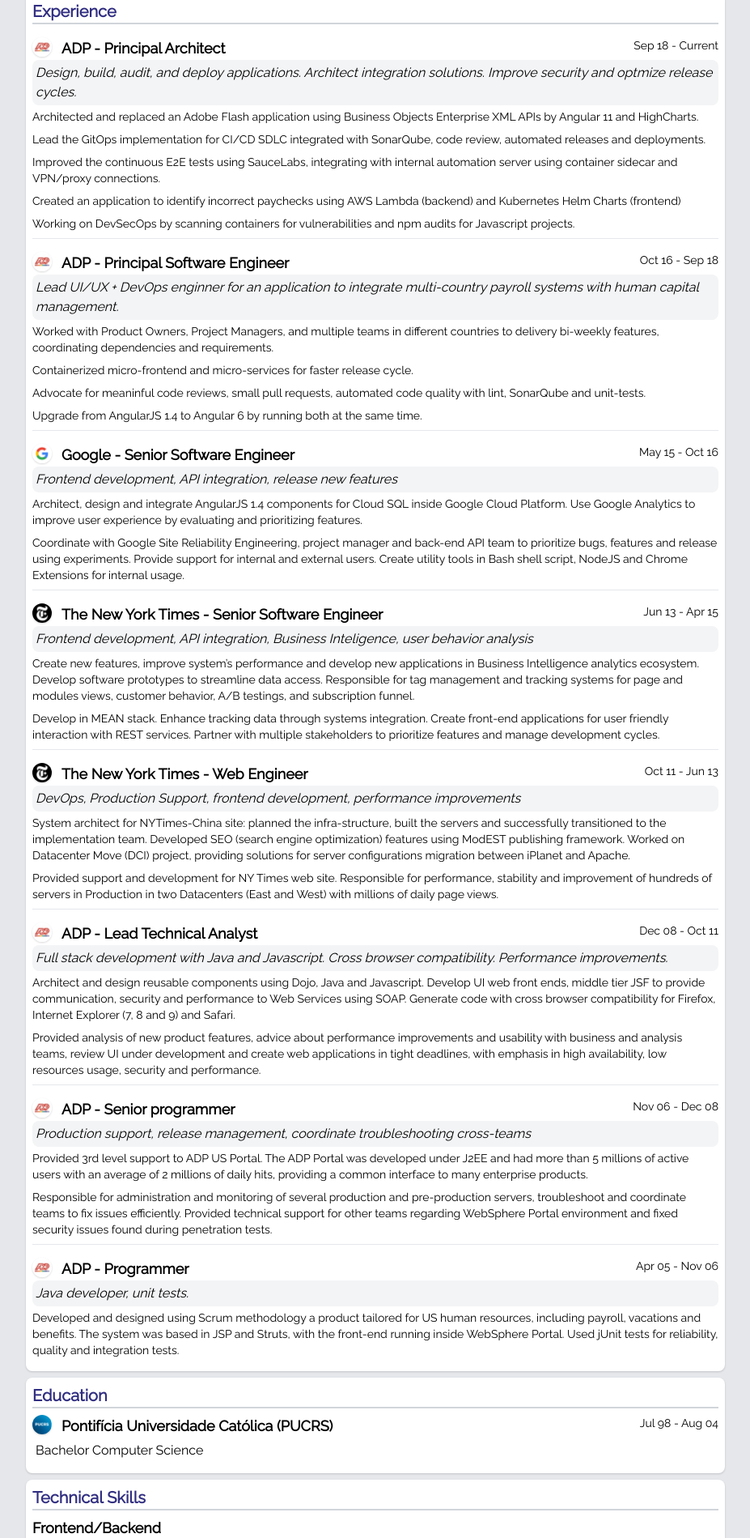
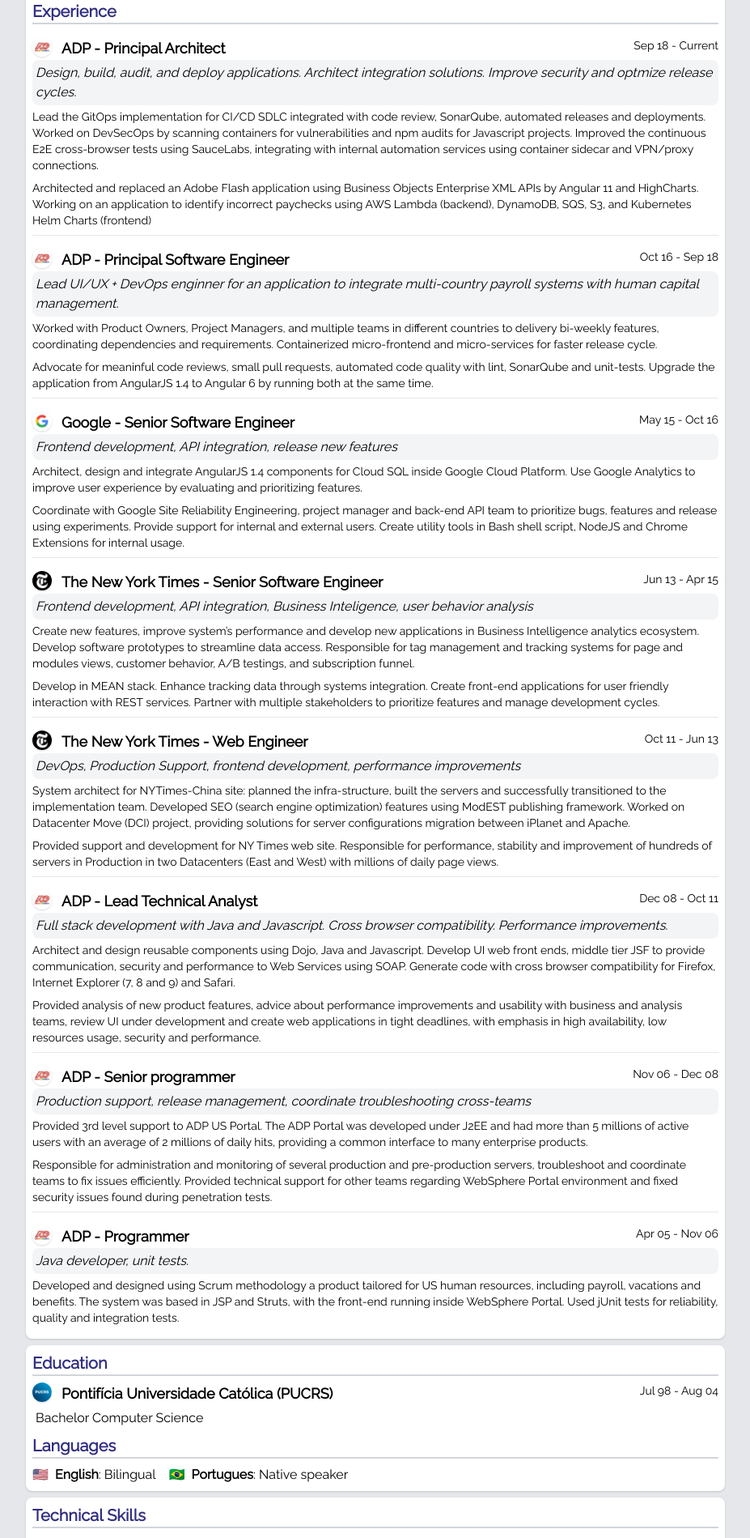
Before and after one commit to pitecus/meirelles, an Angular app: page / in a window 1280 px wide. Shown: the part 420-2319 px from the top of the page at 81% size, without its empty margins (176-1103 px from the left). Built offline with nearby package versions, Linux system fonts and the light colour scheme.

Commit message:
feat: add languages

```diff
--- a/src/app/app.component.html
+++ b/src/app/app.component.html
@@ -1,6 +1,6 @@
 <div class="flex flex-col justify-between p-4 space-y-2 min-h-screen max-w-4xl">
   <!-- Header -->
-  <header
+  <header *ngIf="resume && resume.basics"
     class="p-2 rounded-lg bg-white shadow print:shadow-none flex sm:flex-row flex-col sm:space-x-4 print:flex-row print:space-x-4">
     <!-- Photo, location and contacts -->
     <div class="whitespace-nowrap sm:border-r sm:pr-2 text-center sm:profile-card">
@@ -11,13 +11,13 @@
         src="assets/leo-meirelles.jpeg">
       <div class="sm:pb-0 pb-4 print:pb-0">
         <!-- Name -->
-        <h1 class="font-semibold text-2xl text-indigo-900 ">{{resume?.basics?.name}}</h1>
+        <h1 class="font-semibold text-2xl text-indigo-900 ">{{resume.basics.name}}</h1>
         <!-- Label -->
-        <p>{{resume?.basics?.label}}</p>
+        <p>{{resume.basics.label}}</p>
         <!-- Location -->
-        <p class="text-gray-500 text-sm mb-2">{{resume?.basics?.location?.city}},
-          {{resume?.basics?.location?.region}},
-          {{resume?.basics?.location?.countryCode }}
+        <p class="text-gray-500 text-sm mb-2">{{resume.basics.location?.city}},
+          {{resume.basics.location?.region}},
+          {{resume.basics.location?.countryCode }}
         </p>
         <!-- Phone contact -->
         <p class="flex pb-1 text-indigo-600">
@@ -30,8 +30,8 @@
           </svg>
           <a class="pl-2"
             rel="noopener noreferrer"
-            href="tel:{{resume?.basics?.phone}}">
-            {{resume?.basics?.phone}}
+            href="tel:{{resume.basics.phone}}">
+            {{resume.basics.phone}}
           </a>
         </p>
         <!-- Email contact -->
@@ -45,8 +45,8 @@
           </svg>
           <a class="pl-2"
             rel="noopener noreferrer"
-            href="mailto:{{resume?.basics?.email}}">
-            {{resume?.basics?.email}}
+            href="mailto:{{resume.basics.email}}">
+            {{resume.basics.email}}
           </a>
         </p>
         <!-- Website -->
@@ -63,8 +63,8 @@
           </svg>
           <a class="pl-2"
             rel="noopener noreferrer"
-            href="{{resume?.basics?.website}}">
-            {{resume?.basics?.website}}
+            href="{{resume.basics.website}}">
+            {{resume.basics.website}}
           </a>
         </p>
       </div>
@@ -72,10 +72,10 @@
     <!-- Summary and links -->
     <div class="flex flex-col w-full  justify-between">
       <!-- Summary -->
-      <p class="pb-2 text-lg print:text-sm ">{{resume?.basics?.summary}}</p>
+      <p class="pb-2 text-lg print:text-sm ">{{resume.basics.summary}}</p>
       <!-- Links -->
       <div class="flex flex-row space-x-6 text-indigo-600">
-        <a *ngFor="let profile of resume?.basics?.profiles"
+        <a *ngFor="let profile of resume.basics.profiles"
           rel="noopener noreferrer"
           target="_blank"
           href="{{profile.url}}">
@@ -107,13 +107,14 @@
   <!-- Main -->
   <main class="flex-grow place-self-stretch">
     <!-- Professional Experience -->
-    <div class="rounded-lg bg-white shadow p-2 mb-2 print:shadow-none">
+    <div *ngIf="resume && resume.work"
+      class="rounded-lg bg-white shadow p-2 mb-2 print:shadow-none">
       <h2 class="border-b-2 border-gray-300 font-bold text-xl text-indigo-900">
         Experience
       </h2>
       <div class="mt-4 border-b"
         [ngClass]="{'border-b': isLast === false}"
-        *ngFor="let work of resume?.work; last as isLast">
+        *ngFor="let work of resume.work; last as isLast">
         <!-- ADP -->
         <img *ngIf="work.company === 'ADP'"
           width="24"
@@ -161,12 +162,14 @@
       </div>
     </div>
     <!-- Education -->
-    <div class="rounded-lg bg-white shadow p-2 mb-2 print:shadow-none">
+    <div *ngIf="resume && (resume.education || resume.languages)"
+      class="rounded-lg bg-white shadow p-2 mb-2 print:shadow-none">
+      <div *ngIf="resume.education">
         <h2 class="border-b-2 border-gray-300 font-bold text-xl text-indigo-900">
           Education
         </h2>
         <div class="mt-2"
-        *ngFor="let education of resume?.education">
+          *ngFor="let education of resume.education">
           <!-- PUCRS -->
           <img *ngIf="education.institution === 'Pontifícia Universidade Católica (PUCRS)'"
             width="24"
@@ -187,13 +190,34 @@
           <h4 class="p-1 mb-1">{{education.studyType}} {{education.area}}</h4>
         </div>
       </div>
+      <!-- Languages -->
+      <div *ngIf="resume.education">
+        <h2 class="border-b-2 border-gray-300 font-bold text-xl text-indigo-900">
+          Languages
+        </h2>
+        <div class="mt-2 flex flex-row space-x-4">
+          <div *ngFor="let language of resume.languages">
+            <p>
+              <!-- Brazilian Portuguese -->
+              <span *ngIf="language.language === 'Portugues'">🇧🇷</span>
+              <!-- USA English -->
+              <span *ngIf="language.language === 'English'">🇺🇸</span>
+              <!-- The language -->
+              <span class="pl-2 font-bold">{{language.language}}</span>:
+              <span>{{language.fluency}}</span>
+            </p>
+          </div>
+        </div>
+      </div>
+    </div>
     <!-- Technical skills -->
-    <div class="rounded-lg bg-white shadow p-2 print:shadow-none">
+    <div *ngIf="resume && resume.skills"
+      class="rounded-lg bg-white shadow p-2 print:shadow-none">
       <h2 class="border-b-2 border-gray-300 font-bold text-xl text-indigo-900">
         Technical Skills
       </h2>
       <dl>
-        <ng-container *ngFor="let skill of resume?.skills">
+        <ng-container *ngFor="let skill of resume.skills">
           <dt class="font-bold text-lg mb-1 mt-2">{{ skill.name }}</dt>
           <dd class="text-sm">
             {{ skill.keywords?.join(', ') }}
--- a/src/app/app.component.ts
+++ b/src/app/app.component.ts
@@ -22,5 +22,4 @@
         }
       )
   }
-  title = 'resume';
 }
--- a/src/app/resume/work.ts
+++ b/src/app/resume/work.ts
@@ -1,7 +1,7 @@
 interface Work {
   company: string;
   endDate: string;
-  highlights?: (string)[] | null;
+  highlights: string[];
   position: string;
   startDate: string;
   summary: string;
--- a/src/assets/leo-meirelles.json
+++ b/src/assets/leo-meirelles.json
@@ -42,12 +42,12 @@
   "interests": [],
   "languages": [
     {
-      "fluency": "Native speaker",
-      "language": "Portugues"
+      "fluency": "Bilingual",
+      "language": "English"
     },
     {
       "fluency": "Native speaker",
-      "language": "English"
+      "language": "Portugues"
     }
   ],
   "publications": [],
@@ -110,11 +110,8 @@
       "company": "ADP",
       "endDate": "Current",
       "highlights": [
-        "Architected and replaced an Adobe Flash application using Business Objects Enterprise XML APIs by Angular 11 and HighCharts.",
-        "Lead the GitOps implementation for CI/CD SDLC integrated with SonarQube, code review, automated releases and deployments.",
-        "Improved the continuous E2E tests using SauceLabs, integrating with internal automation server using container sidecar and VPN/proxy connections.",
-        "Created an application to identify incorrect paychecks using AWS Lambda (backend) and Kubernetes Helm Charts (frontend)",
-        "Working on DevSecOps by scanning containers for vulnerabilities and npm audits for Javascript projects."
+        "Lead the GitOps implementation for CI/CD SDLC integrated with code review, SonarQube, automated releases and deployments. Worked on DevSecOps by scanning containers for vulnerabilities and npm audits for Javascript projects. Improved the continuous E2E cross-browser tests using SauceLabs, integrating with internal automation services using container sidecar and VPN/proxy connections.",
+        "Architected and replaced an Adobe Flash application using Business Objects Enterprise XML APIs by Angular 11 and HighCharts. Working on an application to identify incorrect paychecks using AWS Lambda (backend), DynamoDB, SQS, S3, and Kubernetes Helm Charts (frontend)"
       ],
       "position": "Principal Architect",
       "startDate": "2018-09-21",
@@ -125,10 +122,8 @@
       "company": "ADP",
       "endDate": "2018-09-21",
       "highlights": [
-        "Worked with Product Owners, Project Managers, and multiple teams in different countries to delivery bi-weekly features, coordinating dependencies and requirements.",
-        "Containerized micro-frontend and micro-services for faster release cycle.",
-        "Advocate for meaninful code reviews, small pull requests, automated code quality with lint, SonarQube and unit-tests.",
-        "Upgrade from AngularJS 1.4 to Angular 6 by running both at the same time."
+        "Worked with Product Owners, Project Managers, and multiple teams in different countries to delivery bi-weekly features, coordinating dependencies and requirements. Containerized micro-frontend and micro-services for faster release cycle.",
+        "Advocate for meaninful code reviews, small pull requests, automated code quality with lint, SonarQube and unit-tests. Upgrade the application from AngularJS 1.4 to Angular 6 by running both at the same time."
       ],
       "position": "Principal Software Engineer",
       "startDate": "2016-10-01",
--- a/tailwind.config.js
+++ b/tailwind.config.js
@@ -4,22 +4,24 @@
       './src/**/*.{html,ts,scss}'
     ]
   },
-  darkMode: false, // or 'media' or 'class'
+  darkMode: false,
   theme: {
     extend: {
       screens: {
-        'print': {'raw': 'print'},
-        // => @media print { ... }
+        print: {
+          raw: 'print'
+        },
       }
     },
     fontFamily: {
-      'sans': ['Raleway', 'sans'],
+      sans: [
+        'Raleway',
+        'sans'
+      ],
     }
   },
   variants: {
     extend: {},
   },
-  plugins: [
-    // require('@tailwindcss/forms')
-  ],
+  plugins: [],
 }
```
Also changed, not shown: src/app/resume/resume.ts (+9 -9 lines). Lines whose indentation alone changed are shown as unchanged.
